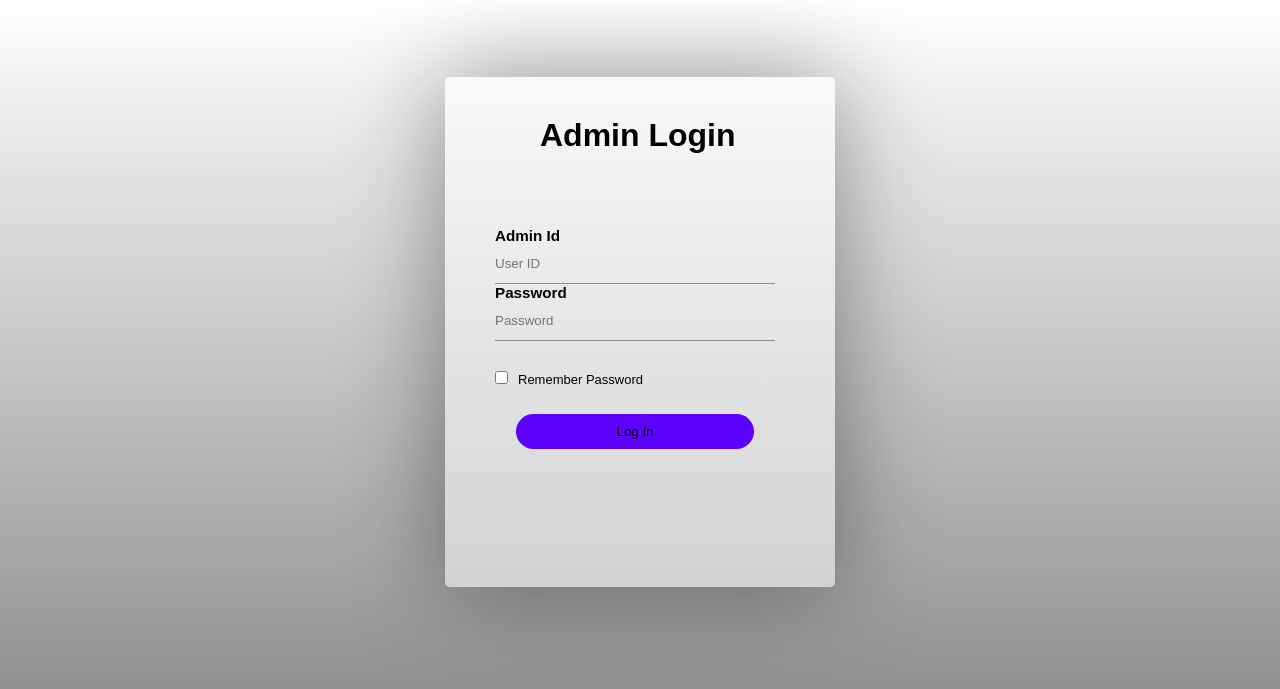
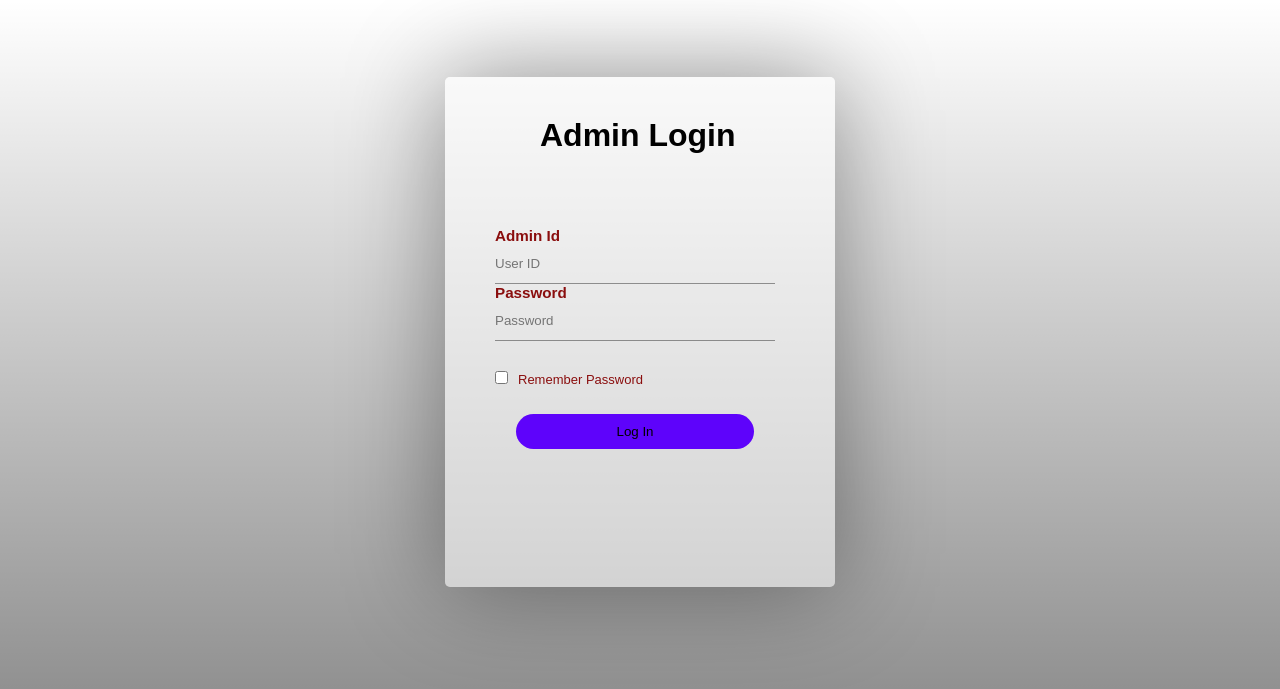
Before and after one commit to swati-1374/EventManagementSystem, a PHP site: page /pages/Admin/index.php in a window 1280 px wide. Shown: the top 689 px of the page. Run offline with PHP 8.4, Linux system fonts and the light colour scheme.

Commit message:
Update logincss.css

```diff
--- a/Project(EVENT MANAGEMENT SYSTEM)/css/logincss.css
+++ b/Project(EVENT MANAGEMENT SYSTEM)/css/logincss.css
@@ -51,7 +51,7 @@ body {
 	width: 280px;
 	transition: .5s;
 	font-size: 13px;
-	color: #010101;
+	color: #8a0e0e;
 
 
 }
```
